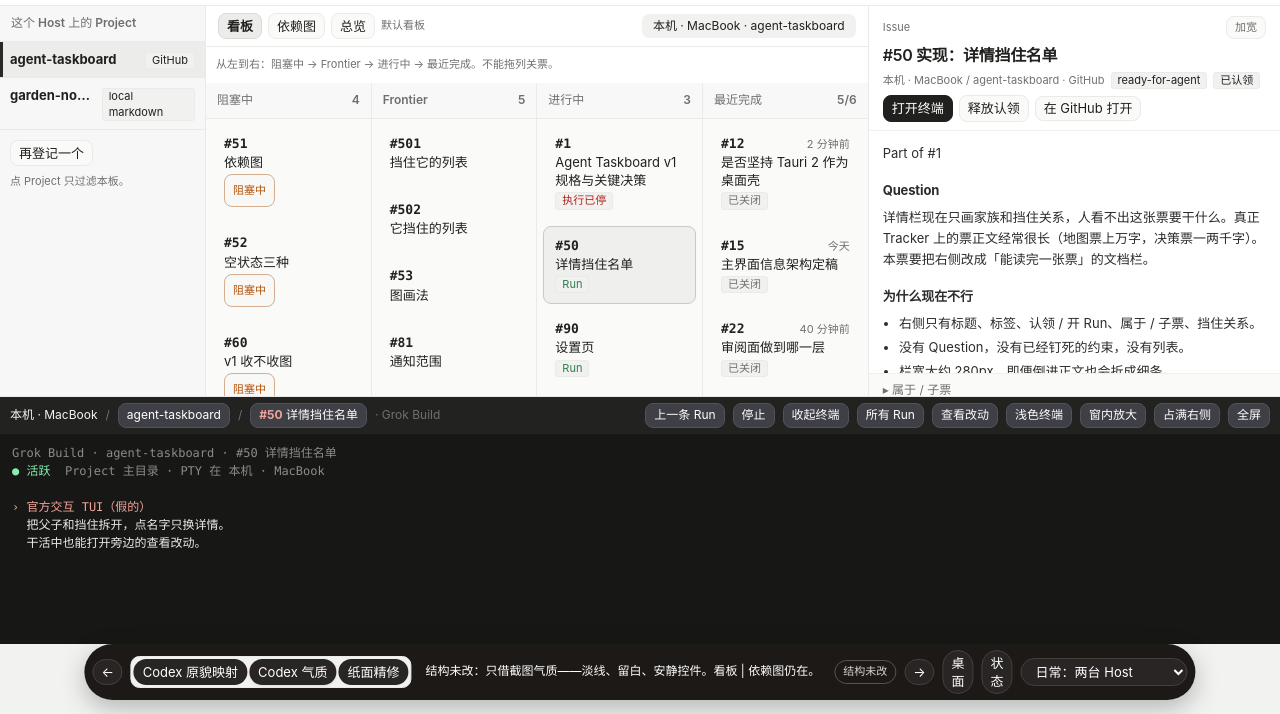
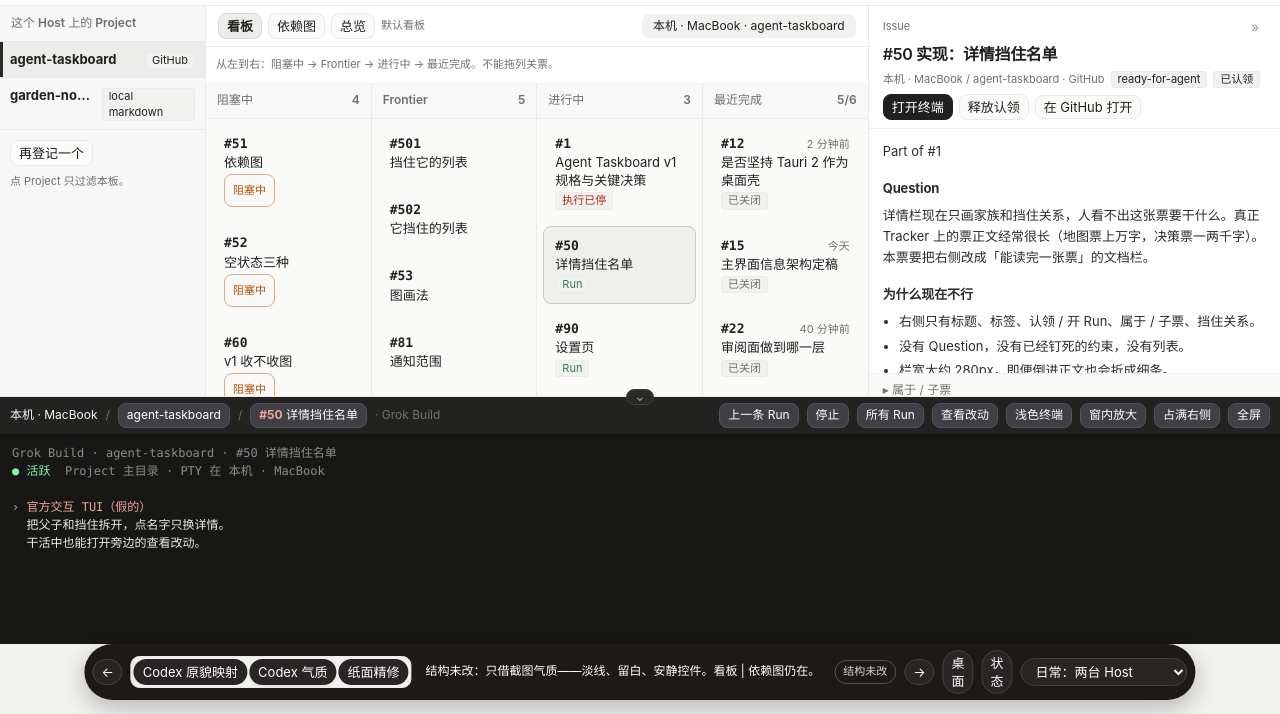
Before and after one commit to youjiaxing/agent-taskboard, a website: page prototypes/main-shell-hi-fi/index.html in a window 1280 px wide. Shown: the part 86-800 px from the top of the page. Drawn offline with Linux system fonts and the light colour scheme.

Commit message:
fix(prototype): 收起展开改为贴边箭头而不是功能按钮
左侧、Issue、终端的折叠入口改成箭头，加宽改成宽度符号，不再和看板、开 Run 排成一排同款按钮。

```diff
--- a/prototypes/main-shell-hi-fi/index.html
+++ b/prototypes/main-shell-hi-fi/index.html
@@ -326,6 +326,7 @@
       min-height: 140px;
       display: flex;
       flex-direction: column;
+      position: relative;
     }
     .tabs { display: flex; gap: 0; border-bottom: 1px solid var(--line); background: var(--paper-2); overflow-x: auto; }
     .tabs .grp { display: flex; align-items: stretch; border-right: 1px solid var(--line); }
@@ -542,6 +543,53 @@
       border-color: var(--line-strong);
       font-weight: 600;
     }
+    .fold-hit {
+      flex: 0 0 auto;
+      width: 22px;
+      height: 22px;
+      padding: 0;
+      border: 0;
+      border-radius: 6px;
+      background: transparent;
+      color: #8a8a86;
+      font-size: 14px;
+      line-height: 1;
+      display: inline-flex;
+      align-items: center;
+      justify-content: center;
+      cursor: pointer;
+    }
+    .fold-hit:hover { background: var(--sel); color: var(--ink); border-color: transparent; }
+    .fold-hit.edge-h {
+      position: absolute;
+      left: 50%;
+      top: 0;
+      transform: translate(-50%, -50%);
+      width: 28px;
+      height: 16px;
+      border-radius: 999px;
+      background: #fff;
+      border: 1px solid #e6e6e3;
+      z-index: 3;
+      font-size: 10px;
+      color: #7a7a76;
+    }
+    .fold-hit.edge-h:hover { background: #f4f4f2; }
+    .dock.dark-hit .fold-hit.edge-h,
+    .dock:not(.slim) .fold-hit.edge-h {
+      background: #2a2a28;
+      border-color: #3f3f3c;
+      color: #c8c8c4;
+    }
+    .fold-hit.edge-right {
+      position: absolute;
+      right: 8px;
+      top: 10px;
+      z-index: 4;
+      background: #fff;
+      border: 1px solid #ececea;
+    }
+    .issue-kicker .fold-hit { color: #9a9a96; }
     .graph-sheet {
       flex: 1;
       min-height: 0;
@@ -852,11 +900,18 @@
     }
     .shell-codex-map .map-frame.side-slim .ms-groups,
     .shell-codex-map .map-frame.side-slim .ms-app,
-    .shell-codex-map .map-frame.side-slim .ms-foot { display: none; }
+    .shell-codex-map .map-frame.side-slim .ms-foot,
+    .shell-codex-map .map-frame.side-slim .ms-top .traffic { display: none; }
+    .shell-codex-map .map-frame.side-slim .map-side {
+      align-items: center;
+      padding: 10px 4px;
+    }
+    .shell-codex-map .map-frame.side-slim .ms-top { padding: 0; }
     .shell-codex-map .map-cols {
       flex: 1;
       min-height: 0;
       display: grid;
+      position: relative;
       grid-template-columns: minmax(0, 1fr) minmax(340px, 38%);
     }
     .shell-codex-map .map-cols.no-detail { grid-template-columns: minmax(0, 1fr); }
@@ -1779,6 +1834,12 @@ v1 桌面壳是否坚持 Tauri 2？
       }
     };
     function t(k) { return T[S.lang][k]; }
+    function foldHit(act, label, glyph, cls) {
+      return `<button type="button" class="fold-hit${cls ? " " + cls : ""}" data-act="${act}" title="${esc(label)}" aria-label="${esc(label)}">${glyph}</button>`;
+    }
+    function dockFoldHit() {
+      return foldHit("toggle-dock", dockFolded() ? t("unfoldDock") : t("foldDock"), dockFolded() ? "⌃" : "⌄", "edge-h");
+    }
     function directionOf(id) { return DIRECTIONS.find(direction => direction.id === id) || DIRECTIONS[0]; }
     function setDirection(id) {
       const next = directionOf(id);
@@ -1947,6 +2008,7 @@ v1 桌面壳是否坚持 Tauri 2？
       const showTerm = !dockFolded();
       return `
         <div class="dock ${showTerm ? "" : "slim"}">
+          ${dockFoldHit()}
           ${termChrome(live)}
           ${showTerm ? termSplit(live) : ""}
         </div>`;
@@ -2333,7 +2395,7 @@ v1 桌面壳是否坚持 Tauri 2？
                 <div class="map-cols ${hideDetail && !termOnRight ? "no-detail" : ""} ${termOnRight ? "with-term-col" : ""} ${!hideDetail && S.issueWide ? "issue-wide" : ""} ${!hideDetail && !S.issueWide && S.midMode === "run" ? "run-read" : ""}">
                   <div class="map-mid">${mid}</div>
                   ${termOnRight ? `<aside class="map-term-col">${termChrome(live)}${termSplit(live)}</aside>` : ""}
-                  ${hideDetail ? "" : `<aside class="map-detail-col">${issueDetail()}</aside>`}
+                  ${hideDetail ? foldHit("toggle-detail", t("unfoldDetail"), "‹", "edge-right") : `<aside class="map-detail-col">${issueDetail()}</aside>`}
                 </div>
                 ${bottomDock(live)}
               `}
@@ -2354,7 +2416,8 @@ v1 桌面壳是否坚持 Tauri 2？
           <div class="ms-top">
             <div class="traffic"><i></i><i></i><i></i></div>
             <span class="ms-app">Agent Taskboard</span>
-            ${S.sideFolded ? `<button class="ms-ico" data-act="toggle-side" title="${esc(t("unfoldSide"))}">⟩</button>` : ""}
+            <span class="grow"></span>
+            ${foldHit("toggle-side", S.sideFolded ? t("unfoldSide") : t("foldSide"), S.sideFolded ? "›" : "‹")}
           </div>
           <div class="ms-groups">
             <div class="ms-group">
@@ -2409,15 +2472,13 @@ v1 桌面壳是否坚持 Tauri 2？
       const p = project(S.projectId);
       return `
         <div class="mid-bar">
-          ${S.direction === "codex-map" ? `<button data-act="toggle-side">${S.sideFolded ? t("unfoldSide") : t("foldSide")}</button>` : ""}
           <button data-act="mid-mode" data-id="board" class="${S.midMode === "board" ? "active" : ""}">${esc(t("boardView"))}</button>
           <button data-act="mid-mode" data-id="graph" class="${S.midMode === "graph" ? "active" : ""}">${esc(t("depGraph"))}</button>
           <button data-act="mid-mode" data-id="overview" class="${S.midMode === "overview" ? "active" : ""}">${esc(t("overview"))}</button>
-          ${S.midMode === "run" ? `<button data-act="restore-dock">${esc(t("restoreDock"))}</button>` : ""}
+          ${S.midMode === "run" ? foldHit("restore-dock", t("restoreDock"), "↓") : ""}
           <span class="tiny">${esc(S.midMode === "run" ? t("runFocusHint") : S.midMode === "overview" ? t("overviewHint") : t("graphEntry"))}</span>
           <span class="grow"></span>
           ${h ? `<span class="chip">${esc(hostName(h))}${p ? " · " + esc(p.name) : ""}</span>` : ""}
-          ${S.direction === "codex-map" ? `<button data-act="toggle-detail">${S.detailFolded ? t("unfoldDetail") : t("foldDetail")}</button>` : ""}
         </div>`;
     }
 
@@ -2629,7 +2690,7 @@ v1 桌面壳是否坚持 Tauri 2？
             <div class="col-hd">${t("recent")} <span>${rec.length}/${recAll.length}</span></div>
             ${rec.map(i => issueCard(i, "recent")).join("") || `<div class="empty">${t("noRecent")}</div>`}
             <div class="tiny pad">${t("recentNote")}</div>
-            ${recAll.length > S.recentN ? `<div class="pad"><button data-act="toggle-recent-more">${S.recentMore ? t("recentLess") : t("recentMore")}</button></div>` : ""}
+            ${recAll.length > S.recentN ? `<div class="pad"><button class="ghost" data-act="toggle-recent-more">${S.recentMore ? t("recentLess") : t("recentMore")}</button></div>` : ""}
           </div>
         </div>`;
     }
@@ -2658,11 +2719,13 @@ v1 桌面壳是否坚持 Tauri 2？
       const blockers = i.blockedBy.map(issue).filter(Boolean);
       const blocks = i.blocking.map(issue).filter(Boolean);
       const r = issueRun(i) || RUNS.find(x => x.issueId === i.id && S.runId === x.id);
-      const wideBtn = S.viewport === "phone" ? "" : `<button data-act="toggle-issue-wide" class="${S.issueWide ? "active" : ""}">${S.issueWide ? t("issueNarrow") : t("issueWide")}</button>`;
+      const wideBtn = S.viewport === "phone" ? "" : foldHit("toggle-issue-wide", S.issueWide ? t("issueNarrow") : t("issueWide"), S.issueWide ? "«" : "»");
+      const foldIssueBtn = S.direction === "codex-map" && S.viewport !== "phone" ? foldHit("toggle-detail", t("foldDetail"), "›") : "";
       return `
         <article class="issue-doc">
           <header class="issue-hd">
             <div class="issue-kicker">
+              ${foldIssueBtn}
               <span>${t("issue")}</span>
               <span class="grow"></span>
               ${wideBtn}
@@ -2675,7 +2738,7 @@ v1 桌面壳是否坚持 Tauri 2？
             </div>
             <div class="row" style="margin-top:6px">
               ${r && S.direction === "codex-map" && S.midMode === "run" && S.runId === r.id
-                ? `<button data-act="restore-dock">${t("restoreDock")}</button>`
+                ? foldHit("restore-dock", t("restoreDock"), "↓")
                 : r ? `<button class="primary" data-act="${S.direction === "codex-map" ? "focus-run" : "run"}" data-id="${r.id}">${t("seeRun")}</button>`
                 : `<button class="primary" data-act="fake-start">${t("start")}</button>`}
               ${i.closed ? "" : i.claimed ? `<button data-act="fake-release">${t("release")}</button>` : `<button class="ghost" data-act="fake-claim">${t("claimOnly")}</button>`}
@@ -2762,7 +2825,6 @@ v1 桌面壳是否坚持 Tauri 2？
           <span class="grow"></span>
           <button data-act="swap-run" title="${esc(t("swapRun"))}">${t("swapRun")}</button>
           ${r && r.status === "active" ? `<button data-act="ask-stop">${t("stopRun")}</button>` : ""}
-          ${S.midMode === "run" ? "" : `<button data-act="toggle-dock">${dockFolded() ? t("unfoldDock") : t("foldDock")}</button>`}
           <button data-act="all-runs">${t("allRuns")}</button>
           <button data-act="toggle-vc" class="${S.viewChangesOpen ? "active" : ""}">${t("viewChanges")}</button>
           <button data-act="term-theme">${S.termTheme === "light" ? t("termDark") : t("termLight")}</button>
@@ -2811,7 +2873,7 @@ v1 桌面壳是否坚持 Tauri 2？
           <span class="row">
             <button data-act="base" data-id="round" class="${S.viewBase === "round" ? "active" : ""}">${t("thisRound")}</button>
             <button data-act="base" data-id="unstaged" class="${S.viewBase === "unstaged" ? "active" : ""}">${t("unstaged")}</button>
-            <button class="ghost" data-act="toggle-vc">${t("collapse")}</button>
+            ${foldHit("toggle-vc", t("collapse"), "×")}
           </span>
         </div>
         <div class="pad stack">
```
